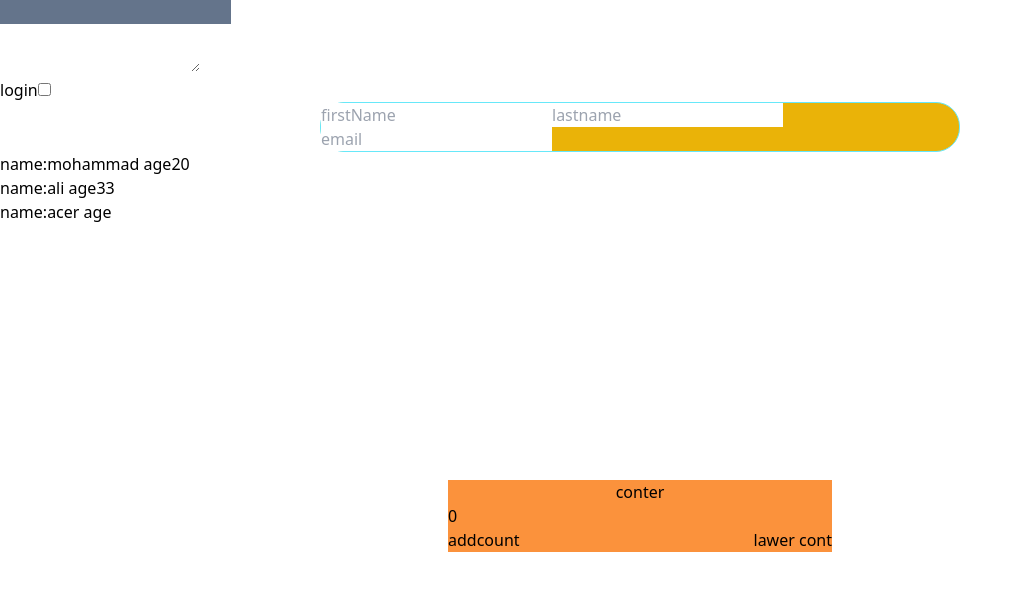
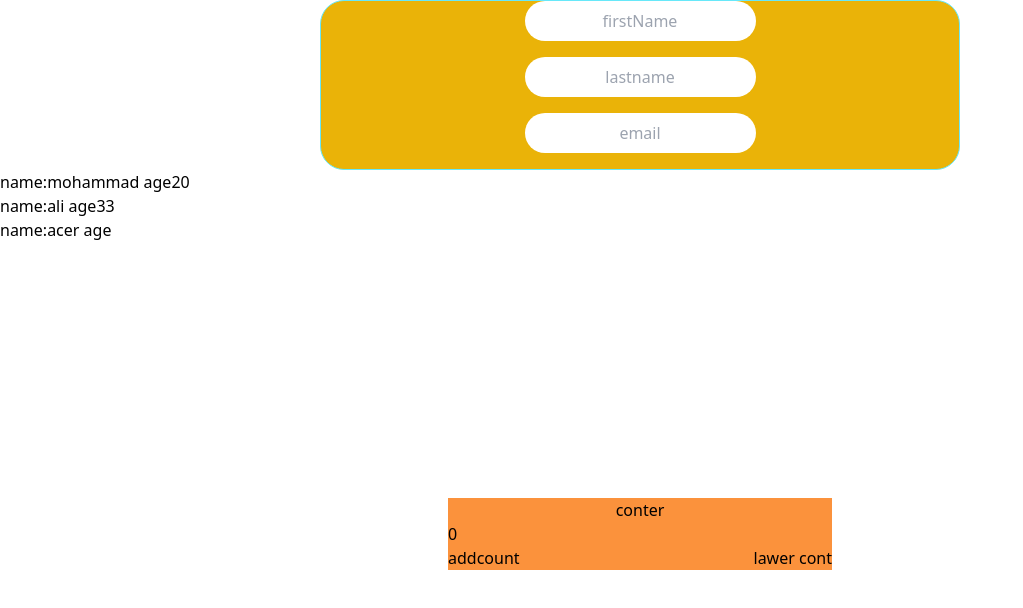
Before and after one commit to mohammadjalizi/learn-react, a React (Create React App) app: page / in a window 1280 px wide. Shown: the top 608 px of the page, without its empty margins (0-1023 px from the left). Built offline with nearby package versions, Linux system fonts and the light colour scheme.

Commit message:
Added project

```diff
--- a/src/App.js
+++ b/src/App.js
@@ -7,7 +7,7 @@ import Conter from './Copmenen/couter/Conter';
 import Temp from './Copmenen/temps/Temp';
 import Navbar from './Copmenen/navbar/Navbar';
 import Frome from './Copmenen/Frome/Frome';
-import Projectform from './project/form/Projectform';
+import Projectfrom from './project/form/Projectform';
     class  App extends  React.Component {
 
 
@@ -85,7 +85,6 @@ this.code=25
 
           <Frome/>
 
-          <Projectform/>
       {this.state.users.map(item=>(
 <div key={item.id}>
 <User {...item}/>
--- a/src/Copmenen/Frome/Frome.jsx
+++ b/src/Copmenen/Frome/Frome.jsx
@@ -54,19 +54,32 @@ isloading: event.nativeEvent.target.checked
 
   render() {
     return (
-      <div >
-<div>
-    <h1>  {this.state.username}  </h1>
-    <input type="text"  value={this.state.username} onChange={this.CLICKCHng}  className=" bg-slate-500 "/>
-    </div>
+   <div>
 
-<textarea value={this.state.texterae}   onChange={this.chanchtext}> </textarea>
-<div>
 
-<label htmlFor='login'>login</label>
-<input type="checkbox"  value={this.state.isloading} onChange={this.isloadingchang}></input>
+<div className=' flex flex-col  '>
+
+
+<form className='  bg-yellow-500 w-[50%] m-auto rounded-3xl border border-cyan-300  '  onSubmit={this.submithandel}  autoComplete="off">
+    <div className=' m-auto '>
+<input type="text"  value={this.state.firstNameData}  placeholder="firstName" onChange={this.firstnameChang}  className=" flex flex-col   m-auto py-2 mb-4 rounded-3xl text-center " >
+
+
+</input>
+<input type="text"  value={this.state.lastNameData}  placeholder="lastname" onChange={this.lastnameChang}  className=" flex flex-col  m-auto py-2 mb-4 rounded-3xl text-center"    >
+
+
+</input>
+<input type="text"  value={this.state.emailData}  placeholder="email"   onChange={this.emailChang}  className=" flex flex-col  m-auto py-2 mb-4 rounded-3xl text-center"   >
+
+
+</input>
+</div>
+</form>
+
 
 </div>
+
       </div>
     )
   }
--- a/src/project/form/Projectform.jsx
+++ b/src/project/form/Projectform.jsx
@@ -13,6 +13,9 @@ submited:false
 
 }
 this.submithandel=this.submithandel.bind(this)
+this.firstnameChang=this.firstnameChang.bind(this)
+this.lastnameChang=this.lastnameChang.bind(this)
+this.emailChang=this.emailChang.bind(this)
 
   }
 
```
